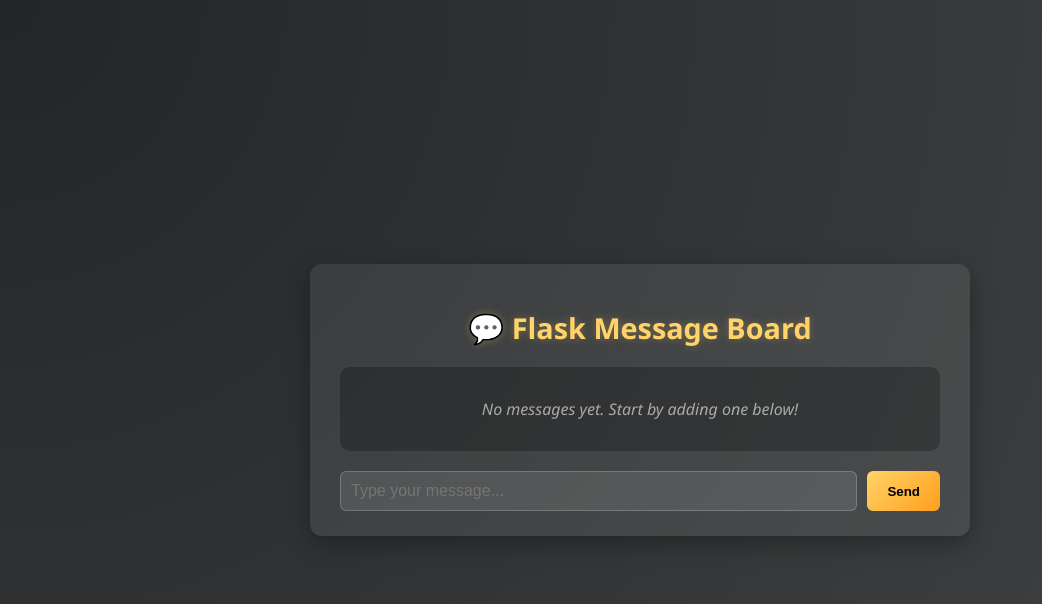
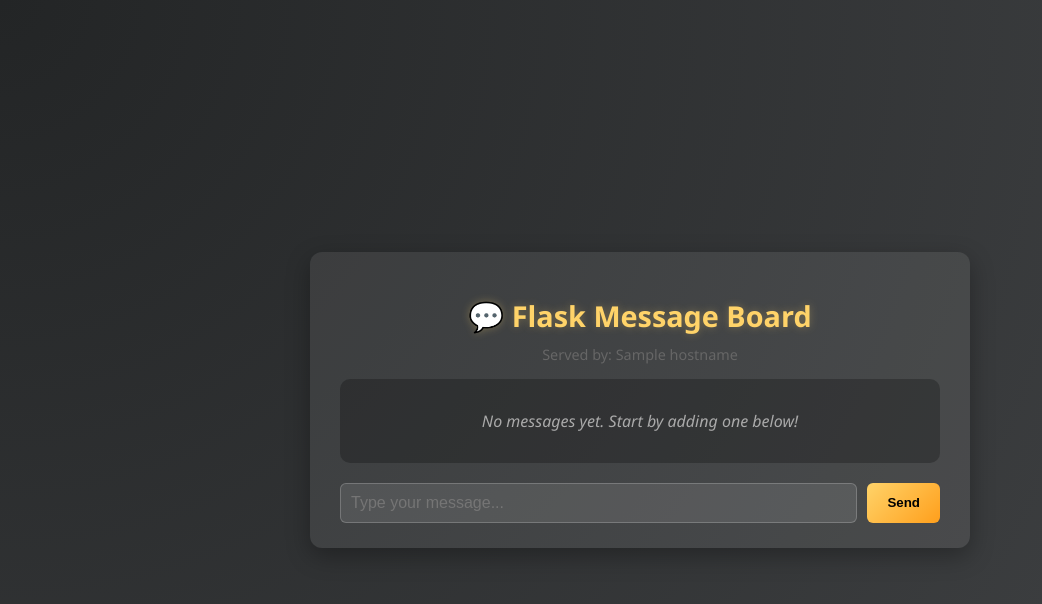
Before and after one commit to MokshangR/aws-devops-pipeline, a Flask app: template app/templates/index.html in a window 1280 px wide. Shown: the top 604 px of the page, without its empty margins (0-1042 px from the left). Run offline with Flask 3, Linux system fonts and the light colour scheme; the template is opened without the code that fills it: most values are stand-ins (such as "Sample title", 1, 10 or a date in 2020); parts of the project's set-up code (start-up, migrations or seed data) failed here and were passed over; some libraries are stand-ins or nearby versions.

Commit message:
Add hostname display for load balancing visibility
- Show container hostname on message board
- Helps visualize which ECS task is serving requests
- Useful for verifying load balancer distribution

```diff
--- a/app/app.py
+++ b/app/app.py
@@ -6,6 +6,7 @@
 import sys
 import logging
 import time
+import socket
 from datetime import datetime
 from typing import Tuple
 
@@ -14,6 +15,9 @@
 from flask_cors import CORS
 
 from config import get_config, Config
+
+# Get container hostname for load balancing visibility
+HOSTNAME = socket.gethostname()
 
 # Initialize Flask app
 app = Flask(__name__)
@@ -178,7 +182,7 @@
         cur.close()
 
         logger.info(f"Retrieved {len(messages)} messages from database")
-        return render_template('index.html', messages=messages)
+        return render_template('index.html', messages=messages, hostname=HOSTNAME)
 
     except Exception as e:
         logger.error(f"Error rendering home page: {e}", exc_info=True)
--- a/app/templates/index.html
+++ b/app/templates/index.html
@@ -10,6 +10,7 @@
   <body>
     <div class="app-container">
       <h1>💬 Flask Message Board</h1>
+      <p style="text-align: center; color: #666; font-size: 0.9em; margin-top: -10px;">Served by: {{ hostname }}</p>
 
       <div class="message-box" id="messages">
         {% if messages %} {% for msg, time in messages %}
```
